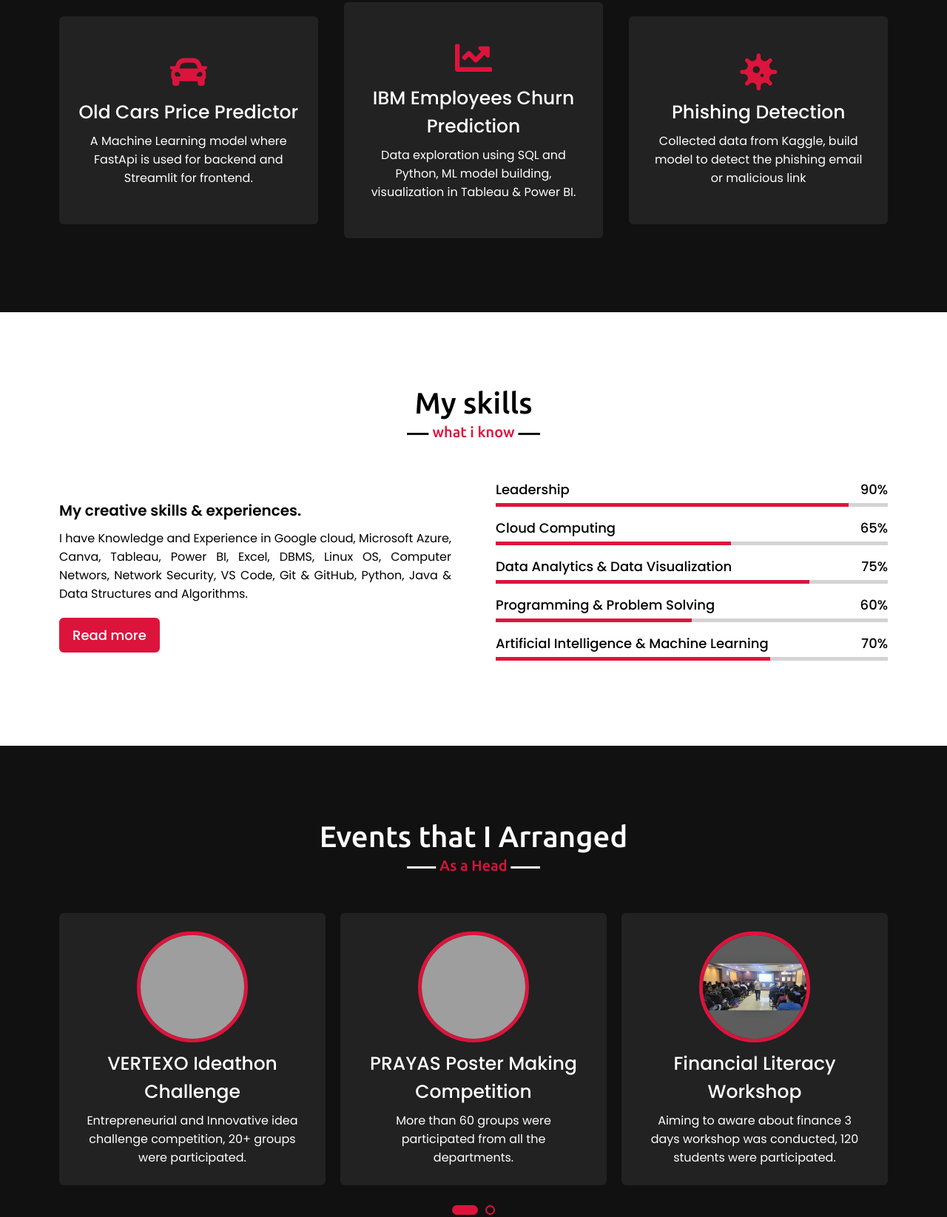
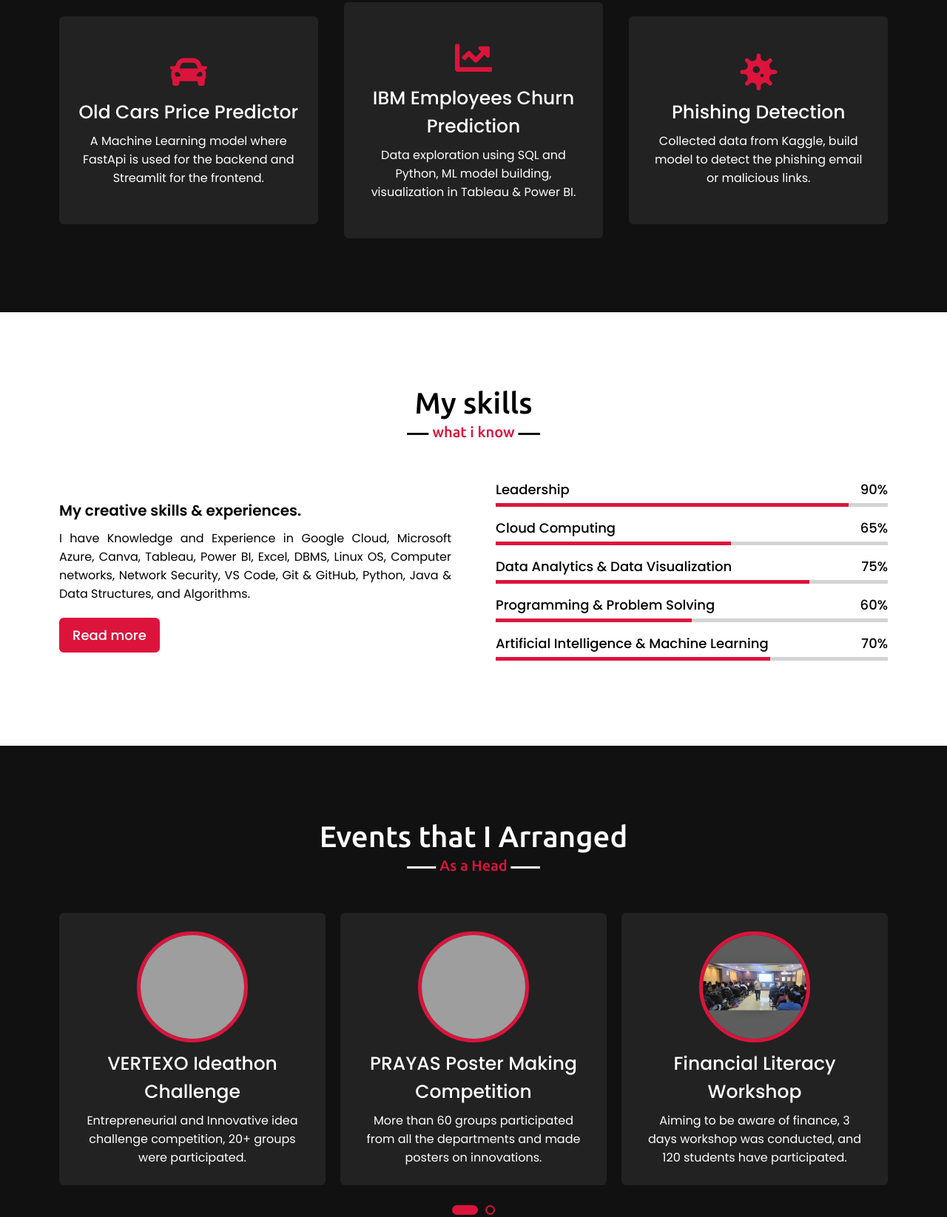
Before and after one commit to crazygovind/crazygovind.github.io, a plain HTML site: page index.html in a window 1280 px wide. Shown: the part 1756-3401 px from the top of the page at 74% size. Drawn offline with nearby package versions, Linux system fonts and the light colour scheme; grey boxes are pictures that could not be loaded.

Commit message:
Update index.html

```diff
--- a/index.html
+++ b/index.html
@@ -59,7 +59,7 @@
                 </div>
                 <div class="column right">
                     <div class="text">I'm Govind and I'm Interested in <span class="typing-2"></span></div>
-                    <p>I am an E&TC Engineering student, currently persuing my degree from Dr. D Y Patil Institute of Engineering Management and Research Akurdi, Pune. I can Work efficiently both as indivisual contributor as well as along with my team. I have good enough experience in Leadership, from leading a small team to leading a program coucils I can handle all the situations. </p>
+                    <p>I am an E&TC Engineering student, currently pursuing my degree from Dr. D Y Patil Institute of Engineering Management and Research Akurdi, Pune. I can Work efficiently both as indivisual contributor as well as along with my team. I have good enough experience in Leadership, from leading a small team to leading a program coucils I can handle all the situations. </p>
                     <a href="#">Download CV</a>
                 </div>
             </div>
@@ -75,7 +75,7 @@
                     <div class="box">
                         <i class="fas fa-car"></i>
                         <div class="text">Old Cars Price Predictor</div>
-                        <p>A Machine Learning model where FastApi is used for backend and Streamlit for frontend.</p>
+                        <p>A Machine Learning model where FastApi is used for the backend and Streamlit for the frontend.</p>
                     </div>
                 </div>
                 <div class="card">
@@ -89,7 +89,7 @@
                     <div class="box">
                         <i class="fas fa-virus"></i>
                         <div class="text">Phishing Detection</div>
-                        <p>Collected data from Kaggle, build model to detect the phishing email or malicious link</p>
+                        <p>Collected data from Kaggle, build model to detect the phishing email or malicious links.</p>
                     </div>
                 </div>
                </div>
@@ -104,7 +104,7 @@
             <div class="skills-content">
                 <div class="column left">
                     <div class="text">My creative skills & experiences.</div>
-                    <p>I have Knowledge and Experience in Google cloud, Microsoft Azure, Canva, Tableau, Power BI, Excel, DBMS, Linux OS, Computer Networs, Network Security, VS Code, Git & GitHub, Python, Java & Data Structures and Algorithms. </p>
+                    <p>I have Knowledge and Experience in Google Cloud, Microsoft Azure, Canva, Tableau, Power BI, Excel, DBMS, Linux OS, Computer networks, Network Security, VS Code, Git & GitHub, Python, Java & Data Structures, and Algorithms. </p>
                     <a href="#">Read more</a>
                 </div>
                 <div class="column right">
@@ -157,7 +157,7 @@
                     <div class="box">
                         <img src="images/profile-1.jpg" alt="">
                         <div class="text">Induction to 1st Year Students</div>
-                        <p>It was my first time, I was addressing over 400 students in audetorium as a speaker.</p>
+                        <p>It was the first time, I was addressing over 400 students in the auditorium as a speaker.</p>
                     </div>
                 </div>
                 <div class="card">
@@ -171,14 +171,14 @@
                     <div class="box">
                         <img src="images/profile-33.jpg" alt="">
                         <div class="text">PRAYAS Poster Making Competition</div>
-                        <p>More than 60 groups were participated from all the departments.</p>
+                        <p>More than 60 groups participated from all the departments and made posters on innovations.</p>
                     </div>
                 </div>
                 <div class="card">
                     <div class="box">
                         <img src="images/profile-4.jpg" alt="">
                         <div class="text">Financial Literacy Workshop</div>
-                        <p>Aiming to aware about finance 3 days workshop was conducted, 120 students were participated.</p>
+                        <p>Aiming to be aware of finance, 3 days workshop was conducted, and 120 students have participated.</p>
                     </div>
                 </div>
                 <div class="card">
@@ -199,7 +199,7 @@
             <div class="contact-content">
                 <div class="column left">
                     <div class="text">Get in Touch</div>
-                    <p>Feel free to contact me anytime. I love to connect with peoples.</p>
+                    <p>Feel free to contact me anytime. I love to connect with people.</p>
                     <div class="icons">
                         <div class="row">
                             <i class="fas fa-user"></i>
```
